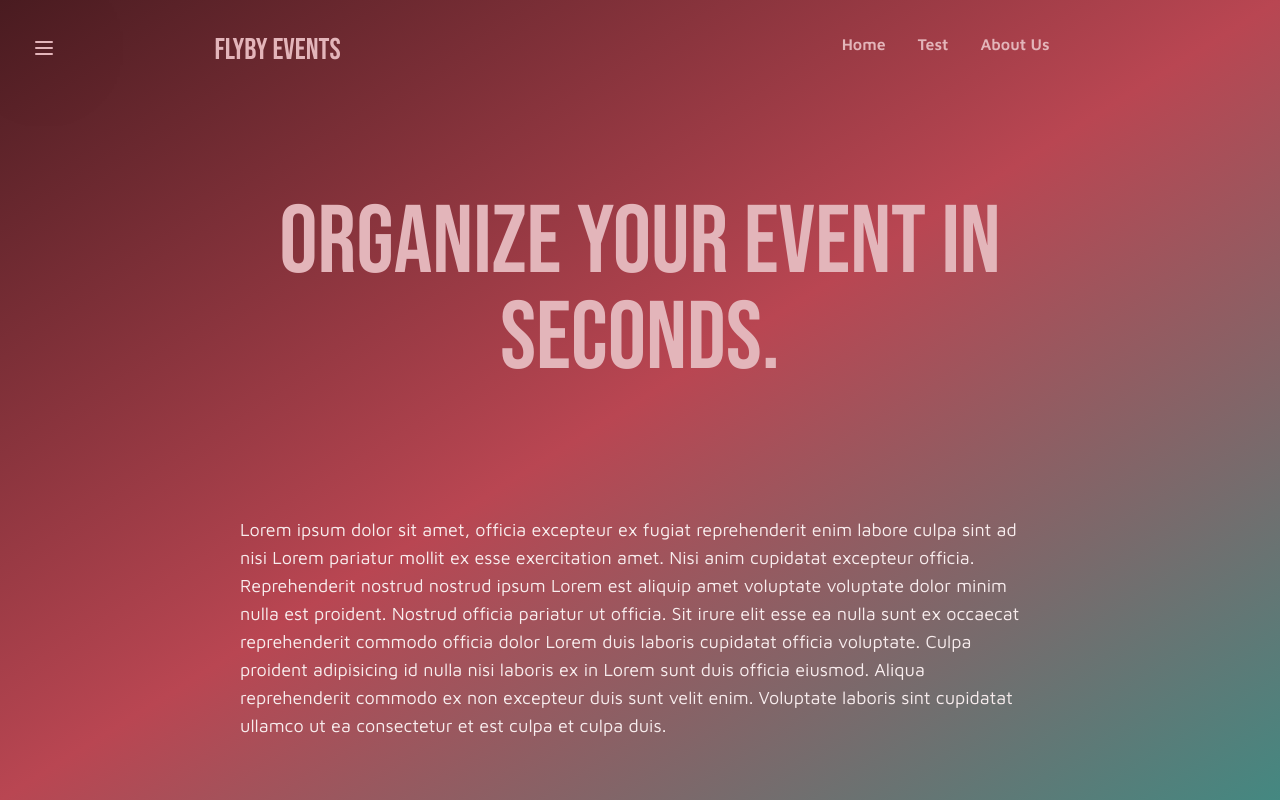
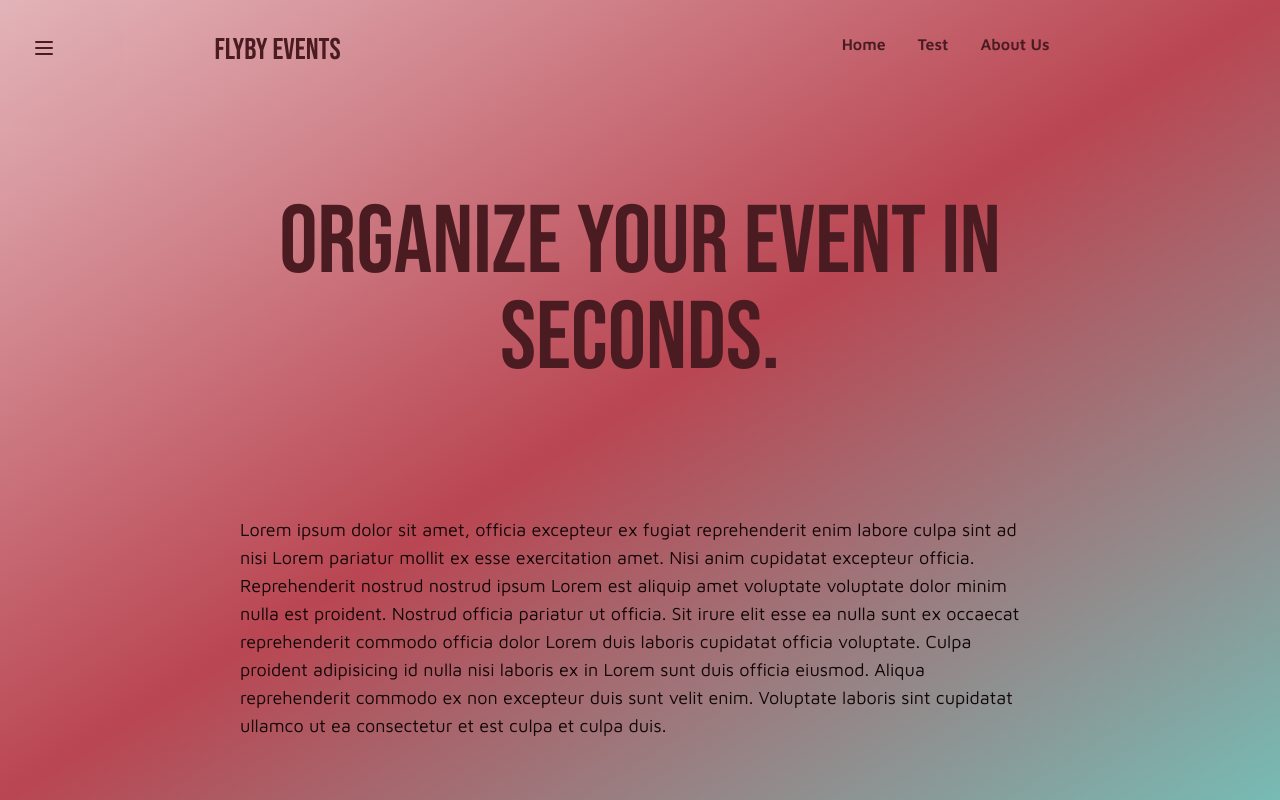
Before and after one commit to ozzythecoder/flyby-events, a Next.js app: page / in a window 1280 px wide. Built offline with nearby package versions, Linux system fonts and the light colour scheme.

Commit message:
Wrapped app in theme context

```diff
--- a/src/app/layout.tsx
+++ b/src/app/layout.tsx
@@ -1,6 +1,8 @@
 import { ClerkProvider } from "@clerk/nextjs";
 import "./globals.css";
 import type { Metadata } from "next";
+import { ThemeContextProvider } from "@/context/theme";
+import ThemeWrapper from "@components/ThemeWrapper";
 
 export const metadata: Metadata = {
   title: "Create Next App",
@@ -13,10 +15,14 @@
   children: React.ReactNode;
 }) {
   return (
-    <ClerkProvider>
-      <html className="dark" lang="en">
-        <body>{children}</body>
-      </html>
-    </ClerkProvider>
+    <ThemeContextProvider>
+      <ClerkProvider>
+        <html lang="en">
+          <body>
+            <ThemeWrapper>{children}</ThemeWrapper>
+          </body>
+        </html>
+      </ClerkProvider>
+    </ThemeContextProvider>
   );
 }
--- /dev/null
+++ b/src/components/ThemeWrapper.tsx
@@ -0,0 +1,12 @@
+"use client";
+
+import { useThemeContext } from "@/context/theme";
+
+export default function ThemeWrapper({
+  children,
+}: {
+  children: React.ReactNode;
+}) {
+  const { theme } = useThemeContext();
+  return <div className={theme === "dark" ? "dark" : ""}>{children}</div>;
+}
```
